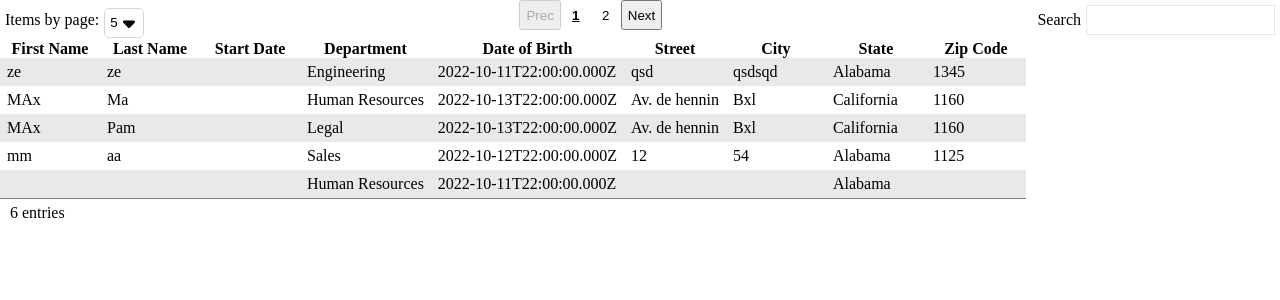
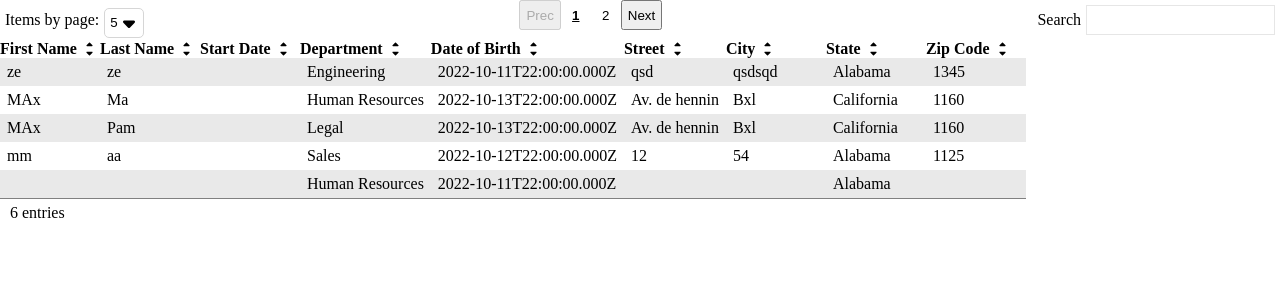
Before and after one commit to WandoCode/plugin-table-oc, a React (Create React App) app: page / in a window 1280 px wide. Shown: the top 300 px of the page. Built offline with nearby package versions, Linux system fonts and the light colour scheme.

Commit message:
Add arrow to show sorted columns

```diff
--- a/src/components/Table.js
+++ b/src/components/Table.js
@@ -2,6 +2,7 @@ import { useState, useEffect } from 'react'
 import Navigation from './Navigation'
 import Select from './Select'
 import '../style/index.css'
+import TableHeader from './TableHeader'
 
 const getKeys = (headers) => {
   return Object.keys(headers).filter((key) => key !== 'id')
@@ -92,17 +93,26 @@ function Table({ headers, datas }) {
     return keys.map((key) => {
       return (
         <th key={key} data-sort={key} onClick={handleSort}>
-          {headers[key]}
+          {
+            <TableHeader
+              name={headers[key]}
+              sorted={key === sorting.propriety}
+              direction={sorting.direction}
+            />
+          }
         </th>
       )
     })
   }
 
   const handleSort = (e) => {
+    const val = e.nativeEvent.path.find((el) =>
+      el.dataset.sort ? true : false
+    )
     const newSorting = { ...sorting }
     newSorting.direction =
-      sorting.propriety === e.target.dataset.sort ? sorting.direction * -1 : 1
-    newSorting.propriety = e.target.dataset.sort
+      sorting.propriety === val.dataset.sort ? sorting.direction * -1 : 1
+    newSorting.propriety = val.dataset.sort
     setSorting(newSorting)
   }
 
--- /dev/null
+++ b/src/components/TableHeader.js
@@ -0,0 +1,37 @@
+import arrowUp from './caretup.svg'
+import arrowDown from './caretdown.svg'
+
+import { useState, useEffect } from 'react'
+
+function TableHeader({ name, sorted, direction }) {
+  const [sortDirectionImg, setSortDirectionImg] = useState()
+
+  useEffect(() => {
+    setSortDirectionImg(constructSortImg(direction))
+  }, [direction, sorted])
+
+  const constructSortImg = (direction) => {
+    const imgUp = <img src={arrowUp} alt="arrow up" className="arrow-up" />
+    const imgDowm = (
+      <img src={arrowDown} alt="arrow dowm" className="arrow-down" />
+    )
+    if (!sorted)
+      return (
+        <>
+          {imgUp}
+          {imgDowm}
+        </>
+      )
+    if (sorted && direction === 1) return <>{imgUp}</>
+    if (sorted && direction === -1) return <>{imgDowm}</>
+  }
+
+  return (
+    <div className="tableHeader">
+      <div>{name}</div>
+      <div className="sorting-direction">{sortDirectionImg}</div>
+    </div>
+  )
+}
+
+export default TableHeader
--- a/src/style/index.css
+++ b/src/style/index.css
@@ -2,3 +2,4 @@
 @import 'table.css';
 @import 'navigation.css';
 @import 'select.css';
+@import 'tableHeader.css';
--- /dev/null
+++ b/src/style/tableHeader.css
@@ -0,0 +1,23 @@
+.tableHeader {
+  display: flex;
+  align-items: stretch;
+}
+.sorting-direction {
+  position: relative;
+
+  width: 10px;
+}
+
+.sorting-direction img {
+  position: absolute;
+  height: 10px;
+  width: 15px;
+}
+
+.sorting-direction .arrow-down {
+  top: 100%;
+  transform: translateY(-100%);
+}
+.sorting-direction .arrow-up {
+  top: 0;
+}
```
